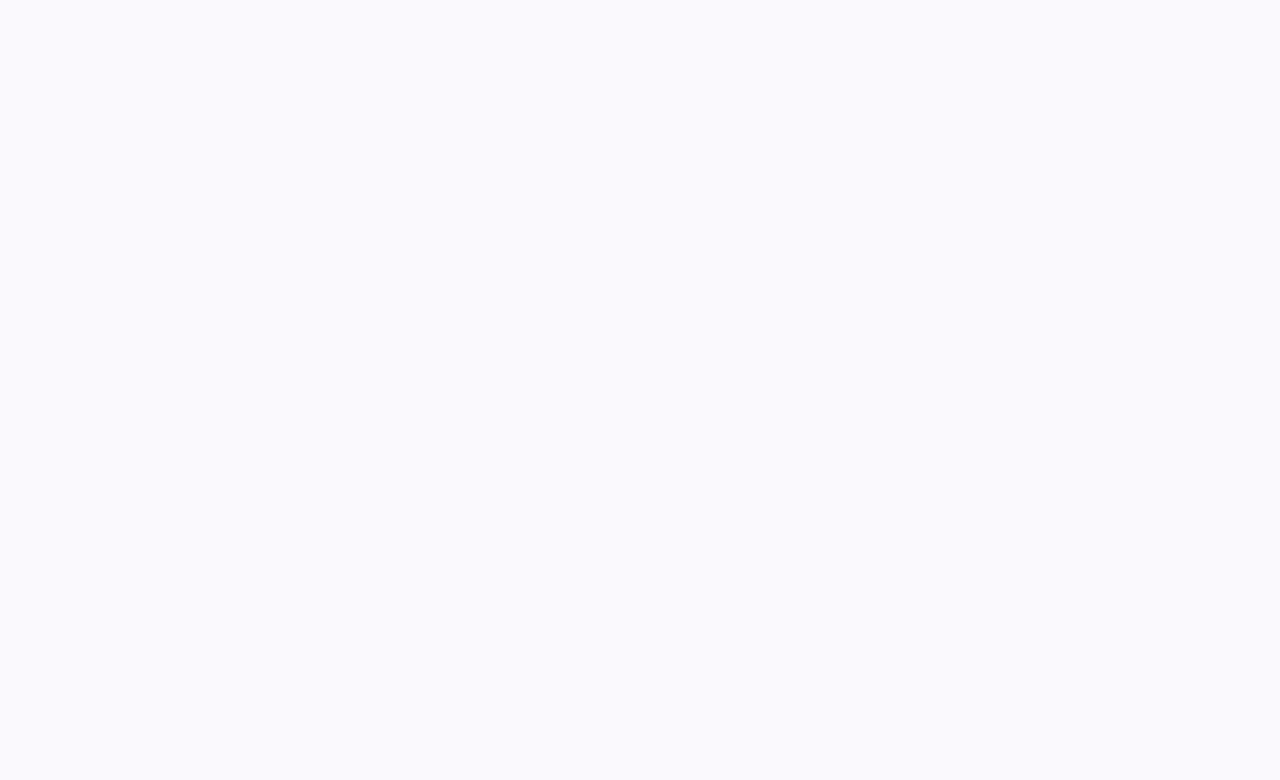
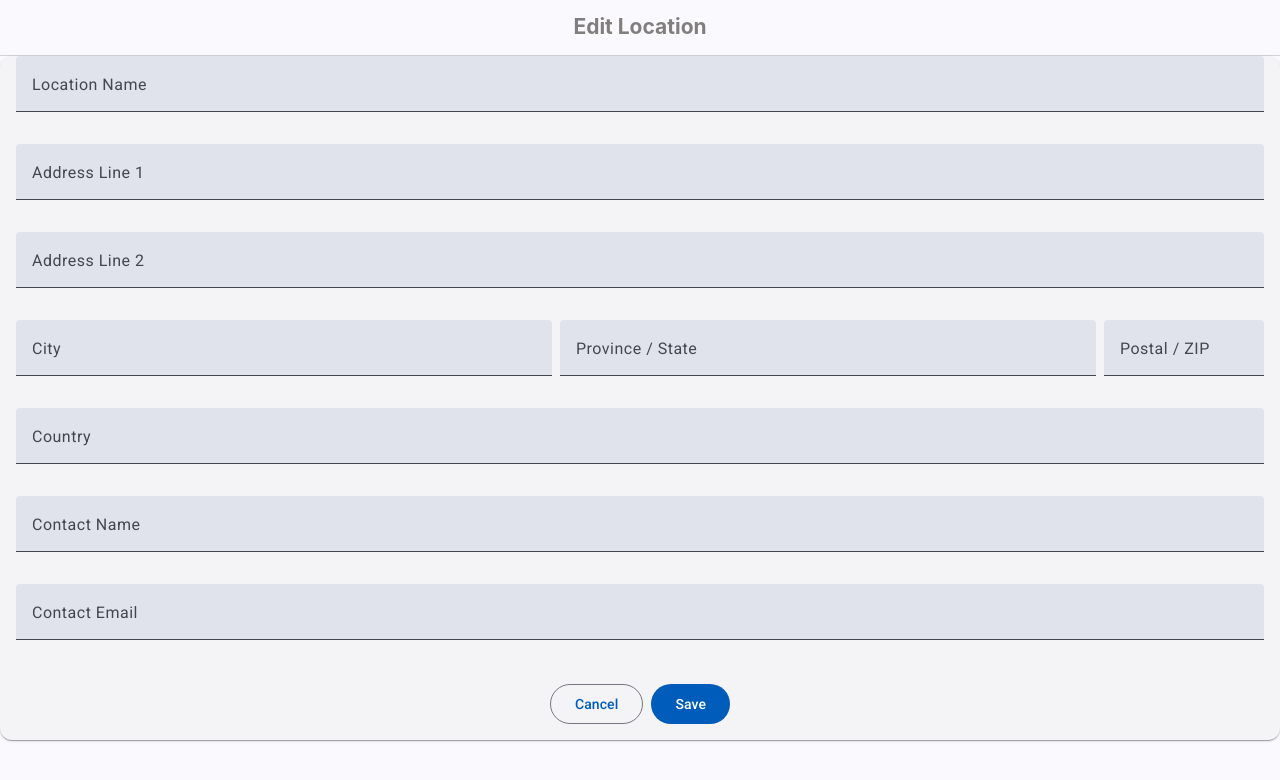
Before and after one commit to Aditya07198/inspection-info-app, an Angular app in the folder inspection-client-app/: page /org-locations-list/new in a window 1280 px wide. Before the commit this address led to /. Shown: the top 780 px of the page. Built offline with nearby package versions, Linux system fonts and the light colour scheme.

Commit message:
Added add/update location form

```diff
--- /dev/null
+++ b/inspection-client-app/src/app/components/org-location-edit/org-locations-edit.component.html
@@ -0,0 +1,63 @@
+<div class="main">
+   <h2 class="header-title">Edit Location</h2>
+</div>
+<div class="card-grid">
+<mat-card>
+    <mat-card-title></mat-card-title>
+    <mat-card-content>
+      <form [formGroup]="form" (ngSubmit)="onSubmit()">
+        <mat-form-field appearance="fill" class="full-width">
+          <mat-label>Location Name</mat-label>
+          <input matInput formControlName="location_name">
+        </mat-form-field>
+
+        <mat-form-field appearance="fill" class="full-width">
+          <mat-label>Address Line 1</mat-label>
+          <input matInput formControlName="address_1">
+        </mat-form-field>
+
+        <mat-form-field appearance="fill" class="full-width">
+          <mat-label>Address Line 2</mat-label>
+          <input matInput formControlName="address_2">
+        </mat-form-field>
+
+        <div class="form-row">
+          <mat-form-field appearance="fill" class="form-col">
+            <mat-label>City</mat-label>
+            <input matInput formControlName="city">
+          </mat-form-field>
+
+          <mat-form-field appearance="fill" class="form-col">
+            <mat-label>Province / State</mat-label>
+            <input matInput formControlName="state_province">
+          </mat-form-field>
+
+          <mat-form-field appearance="fill" class="small-field">
+            <mat-label>Postal / ZIP</mat-label>
+            <input matInput formControlName="postal_code">
+          </mat-form-field>
+        </div>
+
+        <mat-form-field appearance="fill" class="full-width">
+          <mat-label>Country</mat-label>
+          <input matInput formControlName="country">
+        </mat-form-field>
+
+        <mat-form-field appearance="fill" class="full-width">
+          <mat-label>Contact Name</mat-label>
+          <input matInput formControlName="contact_name">
+        </mat-form-field>
+
+        <mat-form-field appearance="fill" class="full-width">
+          <mat-label>Contact Email</mat-label>
+          <input matInput formControlName="contact_email">
+        </mat-form-field>
+
+        <div class="action-row">
+          <button mat-stroked-button type="button" (click)="onCancel()" [disabled]="loading">Cancel</button>
+          <button mat-flat-button color="primary" type="submit" [disabled]="loading">{{ loading ? 'Saving...' : 'Save' }}</button>
+        </div>
+      </form>
+    </mat-card-content>
+</mat-card>
+</div>
--- /dev/null
+++ b/inspection-client-app/src/app/components/org-location-edit/org-locations-edit.component.scss
@@ -0,0 +1,46 @@
+:host {
+     .main {
+        border-bottom: 1px solid lightgray;
+    }
+
+    .header-title  {
+        text-align: center;
+        color: #817e7e;
+    }
+
+        form {
+            display: flex;
+            flex-direction: column;
+            gap: 12px;
+        }
+
+        .full-width {
+            width: 100%;
+        }
+
+        .form-row {
+            display: flex;
+            gap: 8px;
+            flex-wrap: wrap;
+            align-items: start;
+        }
+
+        .form-col {
+            flex: 1 1 180px;
+            min-width: 180px;
+        }
+
+        .small-field {
+            width: 160px;
+            min-width: 120px;
+        }
+
+        .action-row {
+            display: flex;
+            gap: 8px;
+            margin-top: 12px;
+            justify-content: center;
+        }
+
+
+}
--- /dev/null
+++ b/inspection-client-app/src/app/components/org-location-edit/org-locations-edit.component.ts
@@ -0,0 +1,94 @@
+import { CommonModule } from '@angular/common';
+import { Component } from '@angular/core';
+import { FormBuilder, ReactiveFormsModule } from '@angular/forms';
+import { ActivatedRoute, Router } from '@angular/router';
+import { MatCardModule } from '@angular/material/card';
+import { MatFormFieldModule } from '@angular/material/form-field';
+import { MatInputModule } from '@angular/material/input';
+import { MatButtonModule } from '@angular/material/button';
+import { ClientApiService } from '../../services/client-api.service';
+import { firstValueFrom } from 'rxjs';
+
+@Component({
+  selector: 'app-org-location-edit',
+  standalone: true,
+  imports: [CommonModule, ReactiveFormsModule, MatCardModule, MatFormFieldModule, MatInputModule, MatButtonModule],
+  templateUrl: './org-locations-edit.component.html',
+  styleUrls: ['./org-locations-edit.component.scss'],
+})
+export class OrgLocationsEditComponent {
+  form: any;
+  loading = false;
+
+  constructor(
+    private fb: FormBuilder,
+    private route: ActivatedRoute,
+    private router: Router,
+    private clientApiService: ClientApiService
+  ) {
+    this.form = this.fb.group({
+      location_id: [''],
+      location_name: [''],
+      address_1: [''],
+      address_2: [''],
+      city: [''],
+      state_province: [''],
+      postal_code: [''],
+      country: [''],
+      contact_name: [''],
+      contact_mobile: [''],
+      contact_email: ['']
+    });
+  }
+
+  ngOnInit() {
+    this.loadLocationIfNeeded();
+  }
+
+  private async loadLocationIfNeeded(): Promise<void> {
+    const id = this.route.snapshot.paramMap.get('id');
+
+    // If id is missing or equals 'new', treat this as a create form (leave blank)
+    if (!id || id === 'new') {
+      return;
+    }
+
+    try {
+      const resp: any = await firstValueFrom(this.clientApiService.getLocations());
+      const list = Array.isArray(resp) ? resp : resp.data || [];
+      const loc = list.find((l: any) => String(l.location_id) === String(id));
+      if (loc) {
+        this.form.patchValue(loc);
+      }
+    } catch (err: any) {
+      console.error('Failed to load location for edit', err);
+    }
+  }
+
+  onCancel() {
+    this.router.navigate(['org-locations-list']);
+  }
+
+  async onSubmit(): Promise<void> {
+    if (!this.form.valid) {
+      return;
+    }
+
+    this.loading = true;
+    const id = this.route.snapshot.paramMap.get('id');
+    try {
+      if (id && id !== 'new') {
+        // update existing
+        await firstValueFrom(this.clientApiService.updateLocation(this.form.value.location_id, this.form.value));
+      } else {
+        // create new
+        await firstValueFrom(this.clientApiService.createLocation(this.form.value));
+      }
+      this.router.navigate(['org-locations-list']);
+    } catch (err: any) {
+      console.error('Save failed', err);
+    } finally {
+      this.loading = false;
+    }
+  }
+}
--- a/inspection-client-app/src/app/components/org-locations-list/org-locations-list.html
+++ b/inspection-client-app/src/app/components/org-locations-list/org-locations-list.component.html
@@ -1,14 +1,18 @@
 <div class="main">
    <h2 class="header-title">Locations</h2>
+    <button class="add-icon" mat-icon-button aria-label="Add location" title="Add location" (click)="onAdd()">
+       <mat-icon>add_location</mat-icon>
+    </button>
 </div>
 <div class="card-grid">
    <div class="contact-card" *ngFor="let location of locations;">
    <mat-card>
-      <mat-card-header>
+      <mat-card-header class="card-header">
          <mat-card-title class="row card-title">
             <mat-icon>person</mat-icon>
             <span> {{ location.contact_name }}</span>
          </mat-card-title>
+          <span class="edit-icon" title="Edit" (click)="onEdit(location)"><mat-icon>edit</mat-icon></span>
       </mat-card-header>
 
       <mat-card-content>
--- a/inspection-client-app/src/app/components/org-locations-list/org-locations-list.scss
+++ b/inspection-client-app/src/app/components/org-locations-list/org-locations-list.component.scss
@@ -1,15 +1,45 @@
 :host {
     .main {
         border-bottom: 1px solid lightgray;
+        position: relative;
+        padding: 0.5rem 1rem;
     }
 
     .header-title  {
-        text-align: center;
-        color: #817e7e;
+                text-align: center;
+                color: #817e7e;
+                margin: 0;
+                line-height: 2rem;
+    }
+
+        .add-icon {
+            position: absolute;
+            right: 0.5rem;
+            top: 50%;
+            transform: translateY(-50%);
+            display: inline-flex;
+            align-items: center;
+            justify-content: center;
+            cursor: pointer;
+            border: none;
+            background: transparent;
+            padding: 6px;
+            mat-icon { font-size: 26px; color: #1976d2; }
+        }
+
+    .card-header {
+        justify-content: space-between;
     }
 
     .card-title {
-       padding-bottom: 7px;
+         padding-bottom: 7px;
+         justify-content: space-between;
+         align-items: center;
+         width: 100%;
+         .edit-icon {
+            margin-left: 12px;
+            mat-icon { cursor: pointer; }
+         }
     }
 
     html,
--- a/inspection-client-app/src/app/components/org-locations-list/org-locations-list.ts
+++ b/inspection-client-app/src/app/components/org-locations-list/org-locations-list.component.ts
@@ -2,22 +2,25 @@ import { CommonModule } from '@angular/common';
 import { ChangeDetectionStrategy, ChangeDetectorRef, Component, NgZone } from '@angular/core';
 import { MatCardModule } from '@angular/material/card';
 import { MatIconModule } from '@angular/material/icon';
+import { MatButtonModule } from '@angular/material/button';
 import { ClientApiService } from '../../services/client-api.service';
 import { OrgLocation } from '../../models/org-location';
+import { Router } from '@angular/router';
 @Component({
   selector: 'app-org-locations-list',
-  imports: [MatCardModule, MatIconModule, CommonModule],
-  templateUrl: './org-locations-list.html',
-  styleUrls: ['./org-locations-list.scss'],
+  imports: [MatCardModule, MatIconModule, MatButtonModule, CommonModule],
+  templateUrl: './org-locations-list.component.html',
+  styleUrls: ['./org-locations-list.component.scss'],
   standalone: true
 })
-export class OrgInspectionList {
+export class OrgLocationsListComponent {
   locations: OrgLocation[] = [];
 
   constructor(
     private clientApiService: ClientApiService,
     private cd: ChangeDetectorRef,
-    private zone: NgZone
+    private zone: NgZone,
+    private router: Router
   ) {}
 
   ngOnInit() {
@@ -34,4 +37,15 @@ export class OrgInspectionList {
         }
       });
   }
+
+  onEdit(location: OrgLocation) {
+    console.log('Edit clicked for', location);
+    const id = (location as any).location_id ?? (location as any).id ?? '';
+    this.router.navigate(['org-locations-list', String(id), 'edit']);
+  }
+
+  onAdd() {
+    console.log('Add clicked');
+    this.router.navigate(['org-locations-list', 'new']);
+  }
 }
--- a/inspection-client-app/src/app/services/client-api.service.ts
+++ b/inspection-client-app/src/app/services/client-api.service.ts
@@ -18,4 +18,16 @@ export class ClientApiService {
         headers: { 'Content-Type': 'application/json' }
     });
   }
+
+   updateLocation(id: number, location: OrgLocation): Observable<any> {
+    return this.httpClient.put<OrgLocation[]>(`${environment.baseUrl}${this.locationServiceUrl}/${id}`, location, {
+        headers: { 'Content-Type': 'application/json' }
+    });
+  }
+
+  createLocation(location: OrgLocation): Observable<any> {
+    return this.httpClient.post<OrgLocation>(`${environment.baseUrl}${this.locationServiceUrl}`, location, {
+      headers: { 'Content-Type': 'application/json' }
+    });
+  }
 }
```
Also changed, not shown: inspection-client-app/src/app/app.routes.ts (+12 -2 lines), 2 other files (tests, documents, lock files or other folders).
